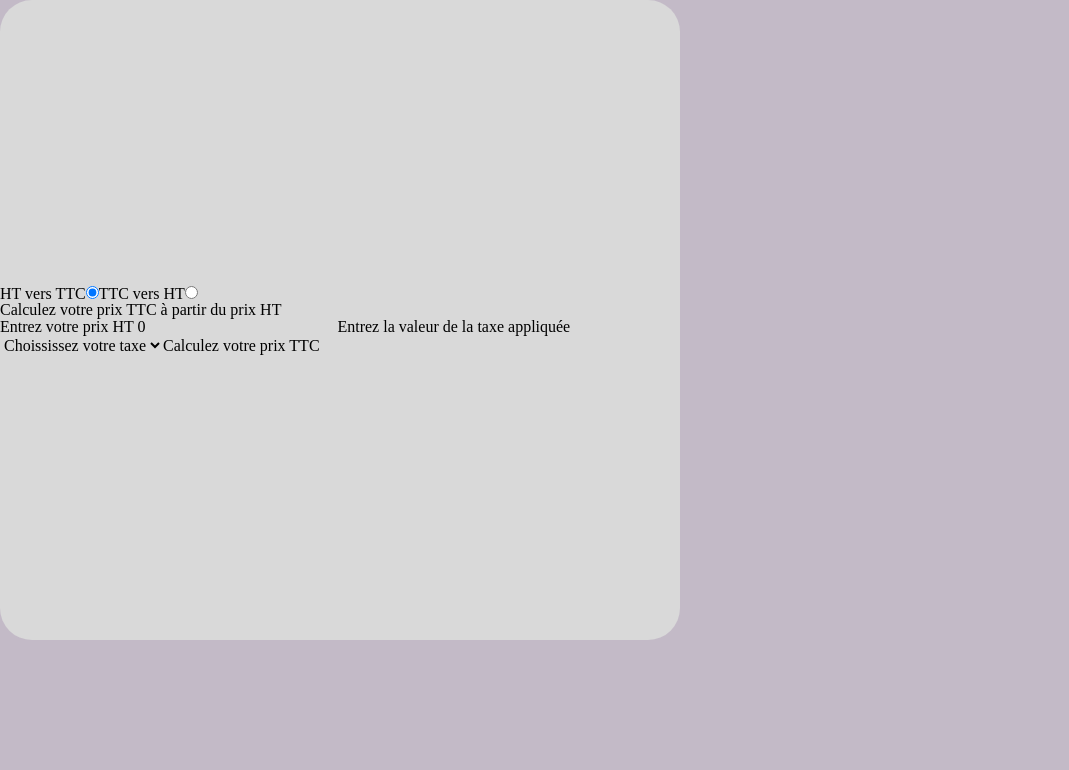
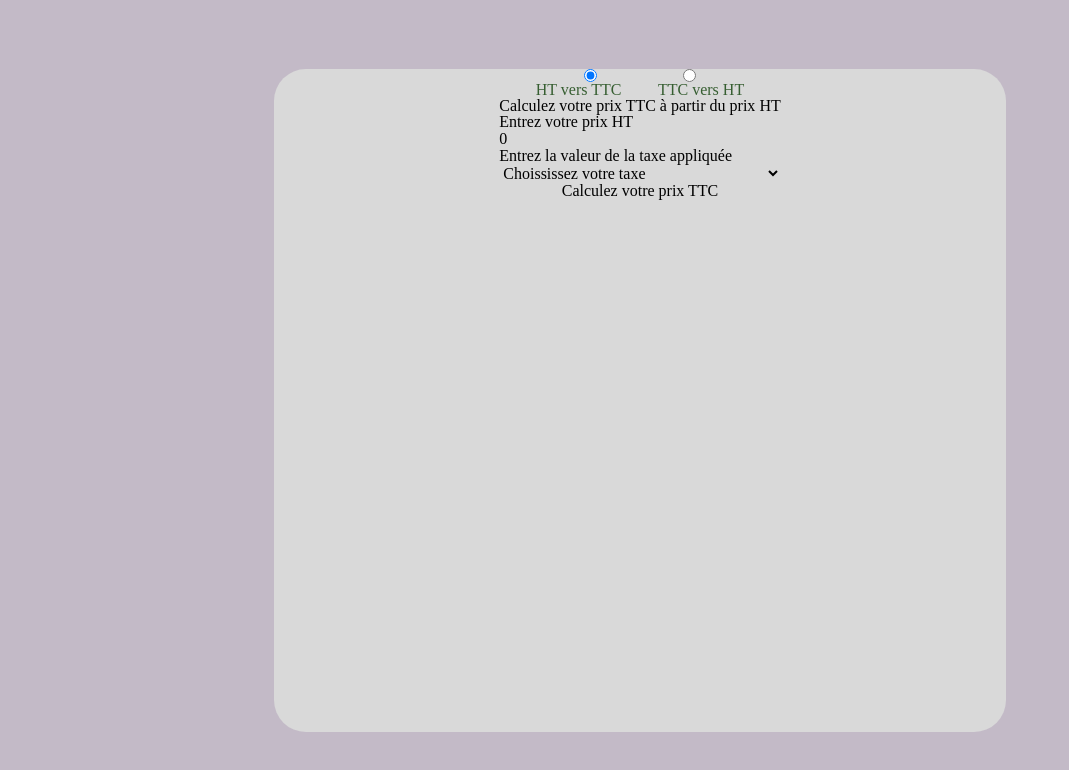
Before and after one commit to Ridaelko/HTtoTTC, a React (Vite) app: page / in a window 1280 px wide. Shown: the top 770 px of the page, without its empty margins (0-1069 px from the left). Built offline with nearby package versions, Linux system fonts and the light colour scheme.

Commit message:
add style

```diff
--- a/src/App.tsx
+++ b/src/App.tsx
@@ -18,10 +18,10 @@ const App = () => {
 
   return (
     <>
-      <div className="bg-[#C3BAC7] h-dvh ">
-        <div className="bg-[#D9D9D9] w-170 h-160 rounded-4xl flex justify-center items-center ">
-          <form onSubmit={handleSubmit}>
-            <label htmlFor="ht">HT vers TTC</label>
+      <div className="bg-[#C3BAC7] min-h-screen flex justify-center items-center ">
+        <div className="bg-[#D9D9D9] w-[732px] h-[663px] rounded-4xl flex justify-center">
+          <form onSubmit={handleSubmit} className="flex flex-col">
+            <div className="flex justify-evenly  ">
               <input
                 id="ht"
                 type="radio"
@@ -33,7 +33,6 @@ const App = () => {
                 }}
               />
 
-            <label htmlFor="ttc">TTC vers HT</label>
               <input
                 id="ttc"
                 type="radio"
@@ -44,6 +43,12 @@ const App = () => {
                   setSelected(e.target.value);
                 }}
               />
+            </div>
+
+            <div className="flex justify-evenly text-[#365E31]">
+              <label htmlFor="ht">HT vers TTC</label>
+              <label htmlFor="ttc">TTC vers HT</label>
+            </div>
 
             <h1>
               Calculez votre prix {selected === "ht" ? "TTC" : "HT"} à partir du
@@ -76,10 +81,10 @@ const App = () => {
               <option value="" disabled={true}>
                 Choississez votre taxe
               </option>
-              <option value={taxe}>2.2</option>
-              <option value={taxe}>5.5</option>
-              <option value={taxe}>10</option>
-              <option value={20}>20</option>
+              <option value="2.2">2.2</option>
+              <option value="5.5">5.5</option>
+              <option value="10">10</option>
+              <option value="20">20</option>
             </select>
             <button type="submit">
               Calculez votre prix {selected === "ht" ? "TTC" : "HT"}
```
Lines whose indentation alone changed are shown as unchanged.
